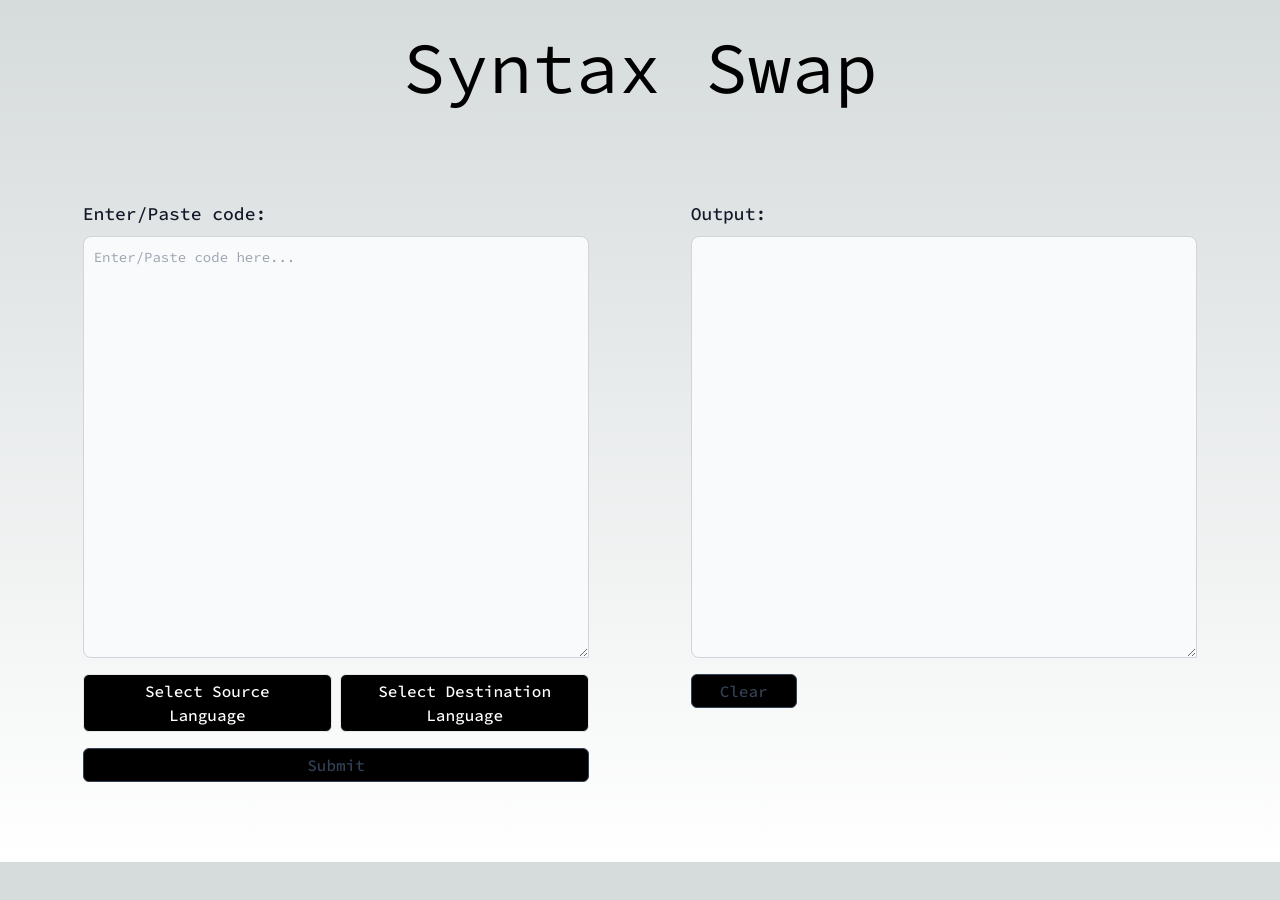
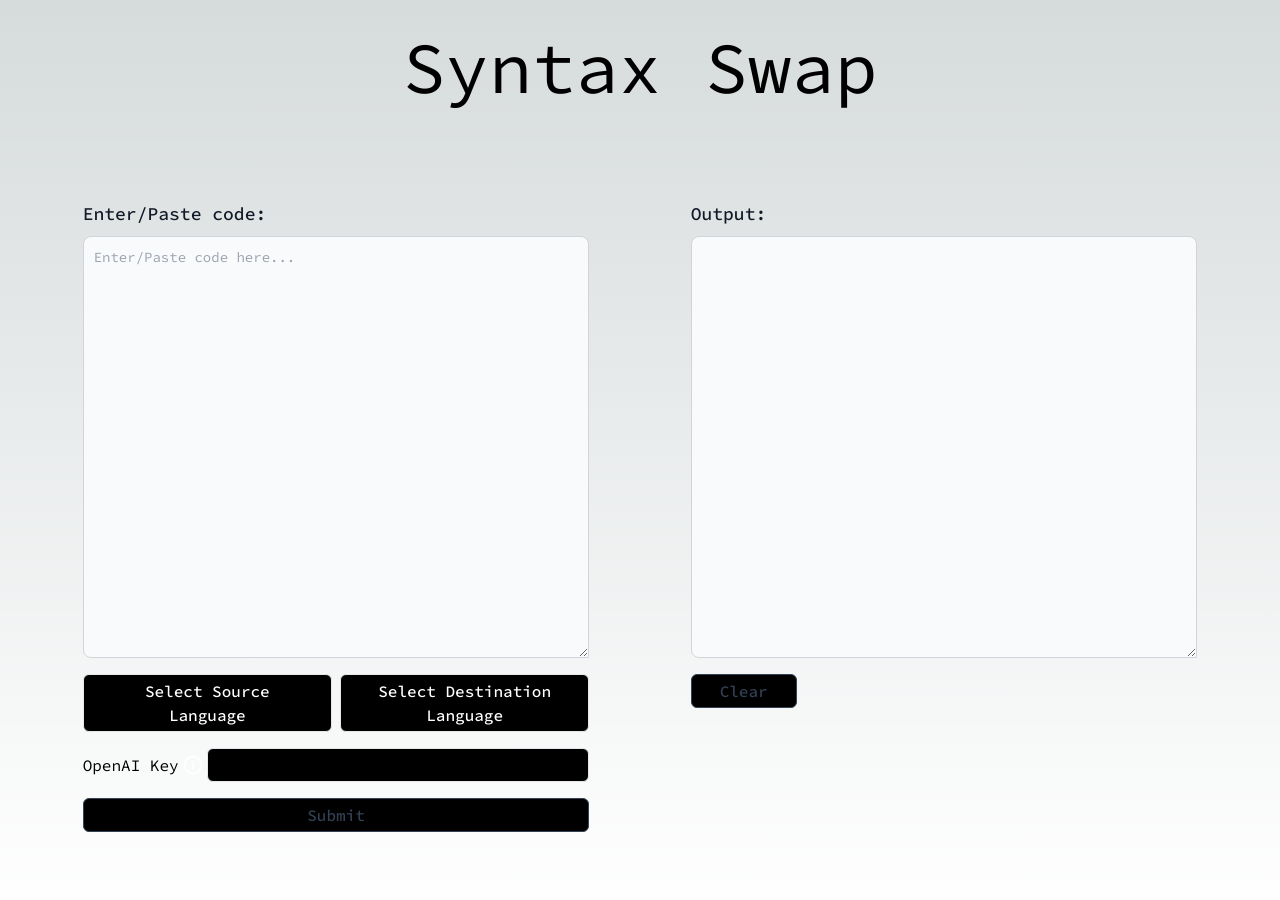
Before and after one commit to MAHolzbach/syntax-swap, a Next.js app: page / in a window 1280 px wide. Shown: the top 900 px of the page. Before the commit the page ends 862 px from the top, so only its background shows below. Built offline with nearby package versions, Linux system fonts and the light colour scheme.

Commit message:
key input

```diff
--- a/app/components/Form.tsx
+++ b/app/components/Form.tsx
@@ -12,11 +12,11 @@ import Submit from "./Submit";
 //TODO: Add personality picker
 //TODO: Add copy text button to output field
 //TODO: Add api key input field
-//TODO: Add logic to get/set api key to local storage
-//? Does openai have an auth widget that could be used instead?
+//TODO: Add logic to get/set api key to local storage (and single use option as an alternative)
 
 const Form = () => {
   const [formValue, setFormValue] = useState("");
+  const [bearer, setBearer] = useState<string | null>(null);
   const [clear, setClear] = useState(false);
   const [sourceLanguage, setSourceLanguage] = useState<string | null>(null);
   const [destinationLanguage, setDestinationLanguage] = useState<string | null>(
@@ -43,7 +43,7 @@ const Form = () => {
     await fetch(url, {
       method: "POST",
       headers: {
-        Authorization: `Bearer ${process.env.NEXT_PUBLIC_API_KEY}`,
+        Authorization: `Bearer ${bearer}`,
         "Content-Type": "application/json",
       },
       body: JSON.stringify(query),
@@ -89,6 +89,8 @@ const Form = () => {
     setFormValue,
     handleSubmit,
     setResponse,
+    bearer,
+    setBearer,
     handleClear,
     clear,
     setClear,
--- /dev/null
+++ b/app/components/KeyInput.tsx
@@ -0,0 +1,70 @@
+import { useContext, useEffect, useRef, useState } from "react";
+import { FormContext } from "../context";
+
+const KeyInput = () => {
+  const { setBearer } = useContext(FormContext);
+  const [toggleTooltip, setToggleTooltip] = useState(false);
+
+  const tooltip = useRef<any>(null);
+
+  useEffect(() => {
+    const closeLanguageMenus = (e: any) => {
+      if (tooltip && !tooltip.current?.contains(e.target)) {
+        setToggleTooltip(false);
+      }
+    };
+
+    document.addEventListener("mouseup", closeLanguageMenus);
+  }, [tooltip]);
+
+  return (
+    <div className="flex items-center group relative mb-4 w-full">
+      <div
+        className={`bg-black border-dark border rounded-md md:w-3/5 p-2 -mt-36 absolute ${
+          toggleTooltip ? "visible" : "hidden"
+        }`}
+      >
+        <p ref={tooltip}>
+          Please see the &quot;Account Setup&quot; section of the OpenAI
+          documentation on how to get an{" "}
+        </p>
+        <a
+          href="https://platform.openai.com/docs/quickstart/account-setup"
+          target="_blank"
+          className="text-sky-600"
+        >
+          API key.
+        </a>
+      </div>
+      <div className="flex items-center mr-1">
+        <label htmlFor="bearerInput" className="mr-1">
+          OpenAI Key
+        </label>
+        <svg
+          ref={tooltip}
+          width="20px"
+          height="20px"
+          viewBox="0 0 24 24"
+          xmlns="http://www.w3.org/2000/svg"
+          className="hover:cursor-pointer"
+          onClick={() => setToggleTooltip(!toggleTooltip)}
+        >
+          <path
+            fill="none"
+            stroke="white"
+            stroke-width="2"
+            d="M12,22 C17.5228475,22 22,17.5228475 22,12 C22,6.4771525 17.5228475,2 12,2 C6.4771525,2 2,6.4771525 2,12 C2,17.5228475 6.4771525,22 12,22 Z M12,10 L12,18 M12,6 L12,8"
+          />
+        </svg>
+      </div>
+      <input
+        id="bearerInput"
+        type="text"
+        className="bg-black border-dark border rounded-md p-1 flex-1"
+        onChange={(e) => setBearer(e.target.value)}
+      />
+    </div>
+  );
+};
+
+export default KeyInput;
--- a/app/components/PersonalitySelect.tsx
+++ b/app/components/PersonalitySelect.tsx
@@ -1,5 +1,5 @@
 import { useContext } from "react";
-import { FormContext } from "./Form";
+import { FormContext } from "../context";
 
 const PersonalitySelect = () => {
   const { setPersonality } = useContext(FormContext);
--- a/app/components/Submit.tsx
+++ b/app/components/Submit.tsx
@@ -1,4 +1,5 @@
 import { useContext } from "react";
+import KeyInput from "./KeyInput";
 import LanguageSelect from "./LanguageSelect";
 
 import { FormContext } from "../context";
@@ -7,6 +8,7 @@ const Submit = () => {
   const {
     formValue,
     setFormValue,
+    bearer,
     handleSubmit,
     sourceLanguage,
     destinationLanguage,
@@ -32,12 +34,14 @@ const Submit = () => {
           <LanguageSelect type="source" />
           <LanguageSelect type="destination" />
         </div>
+        <KeyInput />
         <button
           onClick={(e) => handleSubmit(e)}
           disabled={
             sourceLanguage === null ||
             destinationLanguage === null ||
-            !formValue
+            !formValue ||
+            !bearer
           }
           className="bg-black border-dark border rounded-md self-start py-1 px-7 text-center text-base font-medium text-white hover:bg-slate-500 disabled:border-slate-700 disabled:text-slate-700 disabled:hover:bg-black w-full"
         >
--- a/app/context.ts
+++ b/app/context.ts
@@ -3,23 +3,29 @@ import { FormEvent, createContext } from "react";
 type TContext = {
   formValue: string | null;
   setFormValue: (val: string) => void;
-  setResponse: () => "";
+  handleSubmit: (e: FormEvent) => void;
+  setResponse: () => string;
+  bearer: string | null;
+  setBearer: (val: string) => void;
+  clear: boolean;
   handleClear: () => void;
-  handleSubmit: (e: FormEvent) => void;
+  sourceLanguage?: string | null;
   setSourceLanguage: (language: string | null) => void;
-  sourceLanguage?: string | null;
+  destinationLanguage?: string | null;
   setDestinationLanguage: (language: string | null) => void;
-  destinationLanguage?: string | null;
 };
 
 export const FormContext = createContext<TContext>({
   formValue: "",
+  setFormValue: () => "",
+  handleSubmit: () => {},
   setResponse: () => "",
+  bearer: "",
+  setBearer: () => null,
+  clear: false,
   handleClear: () => {},
-  setFormValue: () => {},
-  handleSubmit: () => {},
-  setSourceLanguage: () => {},
   sourceLanguage: "",
-  setDestinationLanguage: () => {},
+  setSourceLanguage: () => "",
   destinationLanguage: "",
+  setDestinationLanguage: () => "",
 });
```
